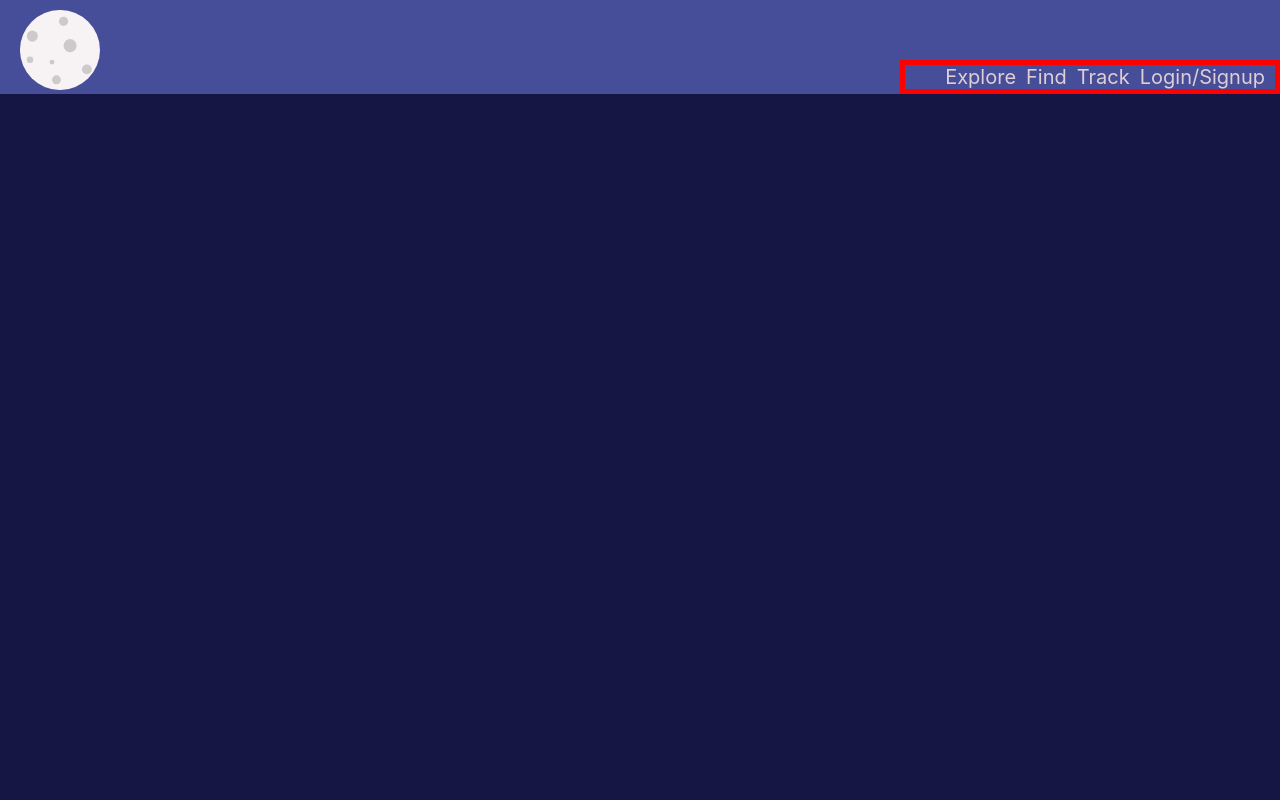
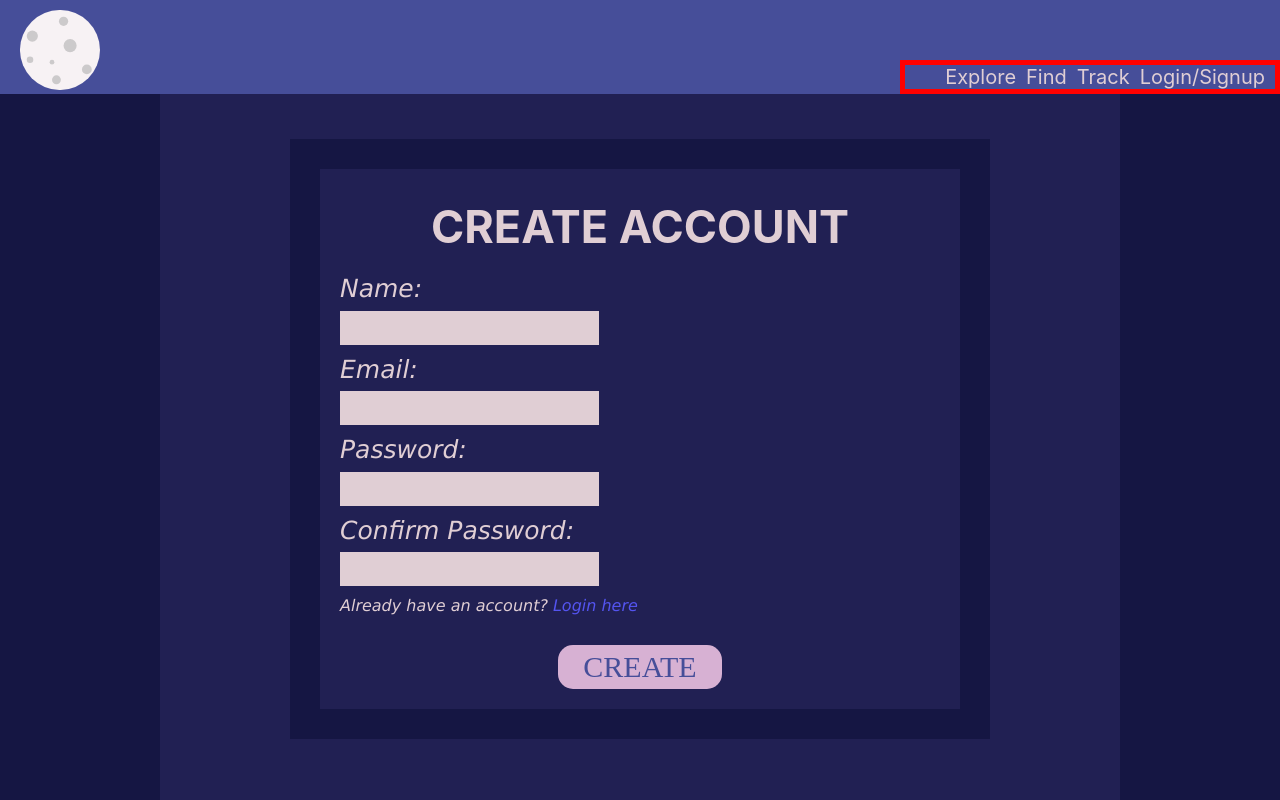
Before and after one commit to dallasmay/StarSight, a React (Create React App) app: page /register in a window 1280 px wide. Built offline with nearby package versions, Linux system fonts and the light colour scheme; a web font is replaced by a local one.

Commit message:
added register page and register modal, styling

```diff
--- a/src/App.js
+++ b/src/App.js
@@ -6,6 +6,7 @@ import LandingPage from "./pages/LandingPage/LandingPage";
 import ExplorePage from "./pages/ExplorePage/ExplorePage";
 import FindPage from "./pages/FindPage/FindPage";
 import LoginPage from "./pages/LoginPage/LoginPage";
+import RegisterPage from "./pages/RegisterPage/RegisterPage";
 
 function App() {
   return (
@@ -16,6 +17,7 @@ function App() {
         <Route path="/explore" element={<ExplorePage />} />
         <Route path="/find" element={<FindPage />} />
         <Route path="/login" element={<LoginPage />} />
+        <Route path="/register" element={<RegisterPage />} />
       </Routes>
     </Fragment>
   );
--- a/src/components/LoginModal/LoginModal.js
+++ b/src/components/LoginModal/LoginModal.js
@@ -18,7 +18,7 @@ const LoginModal = () => {
         </label>
         <input type="password" id="password" className={styles.input} />
         <p className={styles["no-acct"]}>Don't have an account?</p>
-        <Link to="/" className={styles["new-acct-link"]}>Create account here</Link>
+        <Link to="/register" className={styles["new-acct-link"]}>Create account here</Link>
         <div className={styles["btn-container"]}>
           <Button>LOGIN</Button>
         </div>
--- /dev/null
+++ b/src/components/RegisterModal/RegisterModal.js
@@ -0,0 +1,40 @@
+import { Link } from "react-router-dom";
+
+import Button from "../Button/Button";
+
+import styles from "./RegisterModal.module.css"
+
+const RegisterModal = () => {
+    return (
+      <div className={styles["modal-container"]}>
+        <h2 className={styles["modal-heading"]}>CREATE ACCOUNT</h2>
+        <form className={styles["register-form"]}>
+          <label for="name" className={styles.label}>
+            Name:
+          </label>
+          <input type="text" id="name" className={styles.input} />
+          <label for="email" className={styles.label}>
+            Email:
+          </label>
+          <input type="email" id="email" className={styles.input} />
+          <label for="password" className={styles.label}>
+            Password:
+          </label>
+          <input type="password" id="password" className={styles.input} />
+          <label for="password" className={styles.label}>
+            Confirm Password:
+          </label>
+          <input type="password" id="password" className={styles.input} />
+          <p className={styles["no-acct"]}>Already have an account?</p>
+          <Link to="/login" className={styles["new-acct-link"]}>
+            Login here
+          </Link>
+          <div className={styles["btn-container"]}>
+            <Button>CREATE</Button>
+          </div>
+        </form>
+      </div>
+    );
+}
+
+export default RegisterModal;
--- /dev/null
+++ b/src/components/RegisterModal/RegisterModal.module.css
@@ -0,0 +1,45 @@
+.modal-container {
+  /* height: 50%; */
+  max-width: 60rem;
+  background-color: var(--secondaryblue);
+  border: solid 3rem var(--darkblue);
+  margin: 10rem auto 0 auto;
+  padding: 2rem 2rem;
+}
+.modal-heading {
+  font-size: 4.5rem;
+  text-align: center;
+  margin: 1rem 0 2rem 0;
+}
+.register-form {
+  font-family: Verdana;
+}
+.label {
+  display: inline-block;
+  font-size: 2.5rem;
+  font-style: italic;
+  margin: 0 0 .75rem 0;
+}
+.input {
+  display: block;
+  font-size: 2rem;
+  font-family: Verdana;
+  margin: 0 0 1rem 0;
+  padding: .5rem;
+  background-color: var(--grey);
+  border: none;
+}
+.no-acct {
+  display: inline;
+  font-style: italic;
+  margin: 0 0.5rem 0 0;
+}
+.new-acct-link {
+  font-style: italic;
+  color: rgb(84, 84, 240);
+}
+.btn-container {
+  display: flex;
+  justify-content: center;
+  margin: 3rem 0 0 0;
+}
--- a/src/index.css
+++ b/src/index.css
@@ -37,13 +37,16 @@ body {
     "Oxygen", "Ubuntu", "Cantarell", "Fira Sans", "Droid Sans", "Helvetica Neue",
     sans-serif;
   font-size: 1.6rem;
+  height: 100%;
   -webkit-font-smoothing: antialiased;
   -moz-osx-font-smoothing: grayscale;
   box-sizing: border-box;
   background-color: var(--darkblue);
   color: var(--grey);
 }
-
+#root {
+  height: 100vh;
+}
 code {
   font-family: source-code-pro, Menlo, Monaco, Consolas, "Courier New",
     monospace;
--- a/src/pages/FindPage/FindPage.module.css
+++ b/src/pages/FindPage/FindPage.module.css
@@ -1,6 +1,6 @@
 .find-container {
   width: 75%;
-  /* height: 100vh; */
+  height: 100%;
   background-color: var(--secondaryblue);
   margin: 0 auto;
 }
--- /dev/null
+++ b/src/pages/RegisterPage/RegisterPage.js
@@ -0,0 +1,14 @@
+import RegisterModal from "../../components/RegisterModal/RegisterModal"
+
+import styles from "./RegisterPage.module.css";
+
+const RegisterPage = () => {
+    return (
+      <div className={styles.container}>
+        <h1 className={styles.heading1}>Login Page</h1>
+        <RegisterModal />
+      </div>
+    );
+}
+
+export default RegisterPage;
--- /dev/null
+++ b/src/pages/RegisterPage/RegisterPage.module.css
@@ -0,0 +1,10 @@
+.container {
+  background-color: lightblue;
+  width: 75%;
+  height: 100%;
+  background-color: var(--secondaryblue);
+  margin: 0 auto;
+}
+.heading1 {
+  margin: 0;
+}
```
